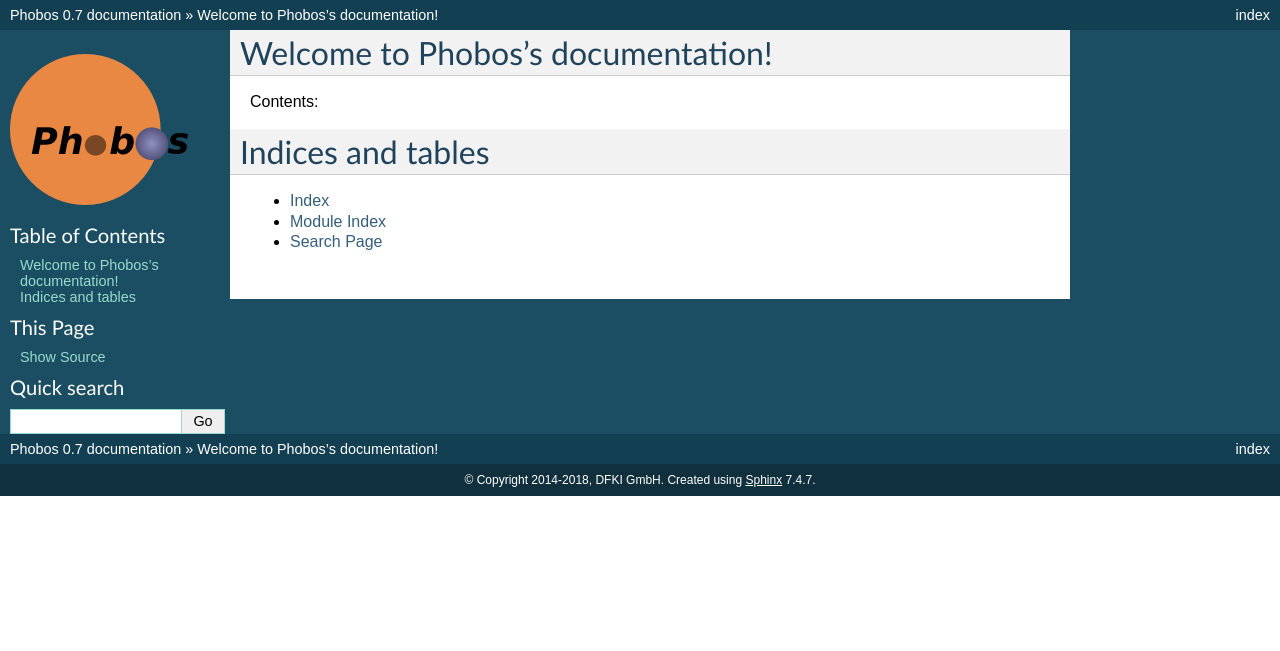
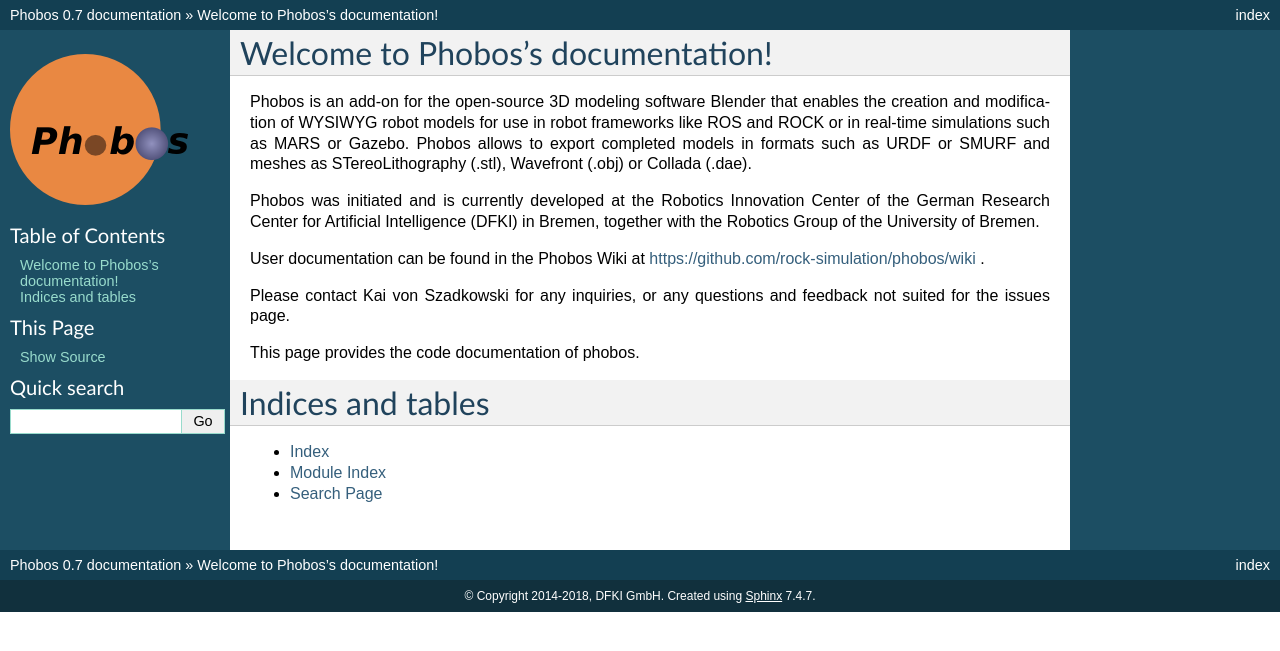
Before and after one commit to dfki-ric/phobos, a Sphinx documentation site: the page built from doc/index.rst, in a window 1280 px wide. Shown: the top 651 px of the page. Built offline with Sphinx 7.4.7, drawn with Linux system fonts in a browser that asks for light colours.

Commit message:
Primer text

```diff
--- a/doc/index.rst
+++ b/doc/index.rst
@@ -6,10 +6,15 @@
 Welcome to Phobos's documentation!
 ==================================
 
-Contents:
+Phobos is an add-on for the open-source 3D modeling software Blender that enables the creation and modification of WYSIWYG robot models for use in robot frameworks like ROS and ROCK or in real-time simulations such as MARS or Gazebo. Phobos allows to export completed models in formats such as URDF or SMURF and meshes as STereoLithography (.stl), Wavefront (.obj) or Collada (.dae).
 
-.. toctree::
-   :maxdepth: 2
+Phobos was initiated and is currently developed at the Robotics Innovation Center of the German Research Center for Artificial Intelligence (DFKI) in Bremen, together with the Robotics Group of the University of Bremen.
+
+User documentation can be found in the Phobos Wiki at https://github.com/rock-simulation/phobos/wiki .
+
+Please contact Kai von Szadkowski for any inquiries, or any questions and feedback not suited for the issues page.
+
+This page provides the code documentation of phobos.
 
 
 
```
